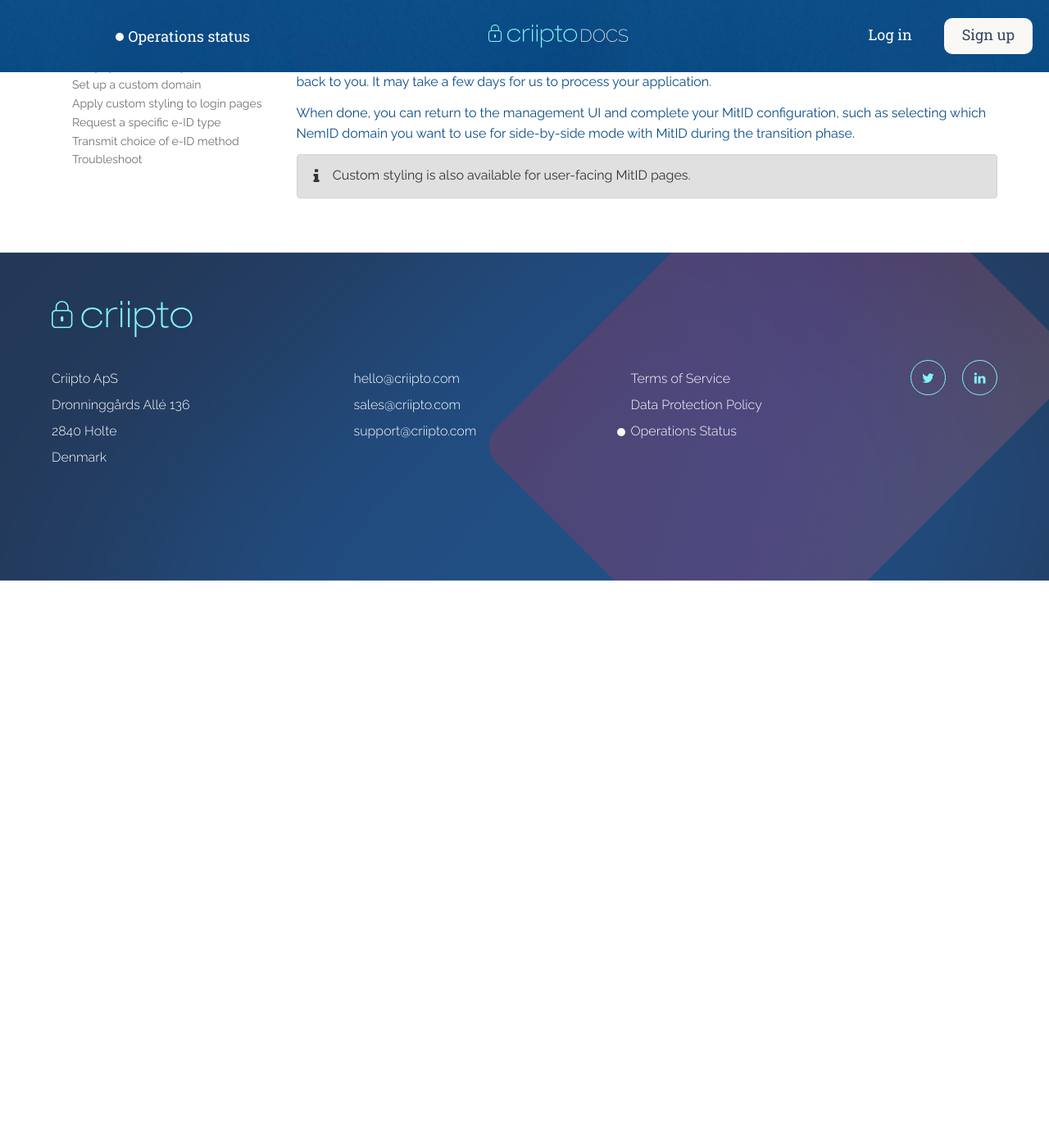
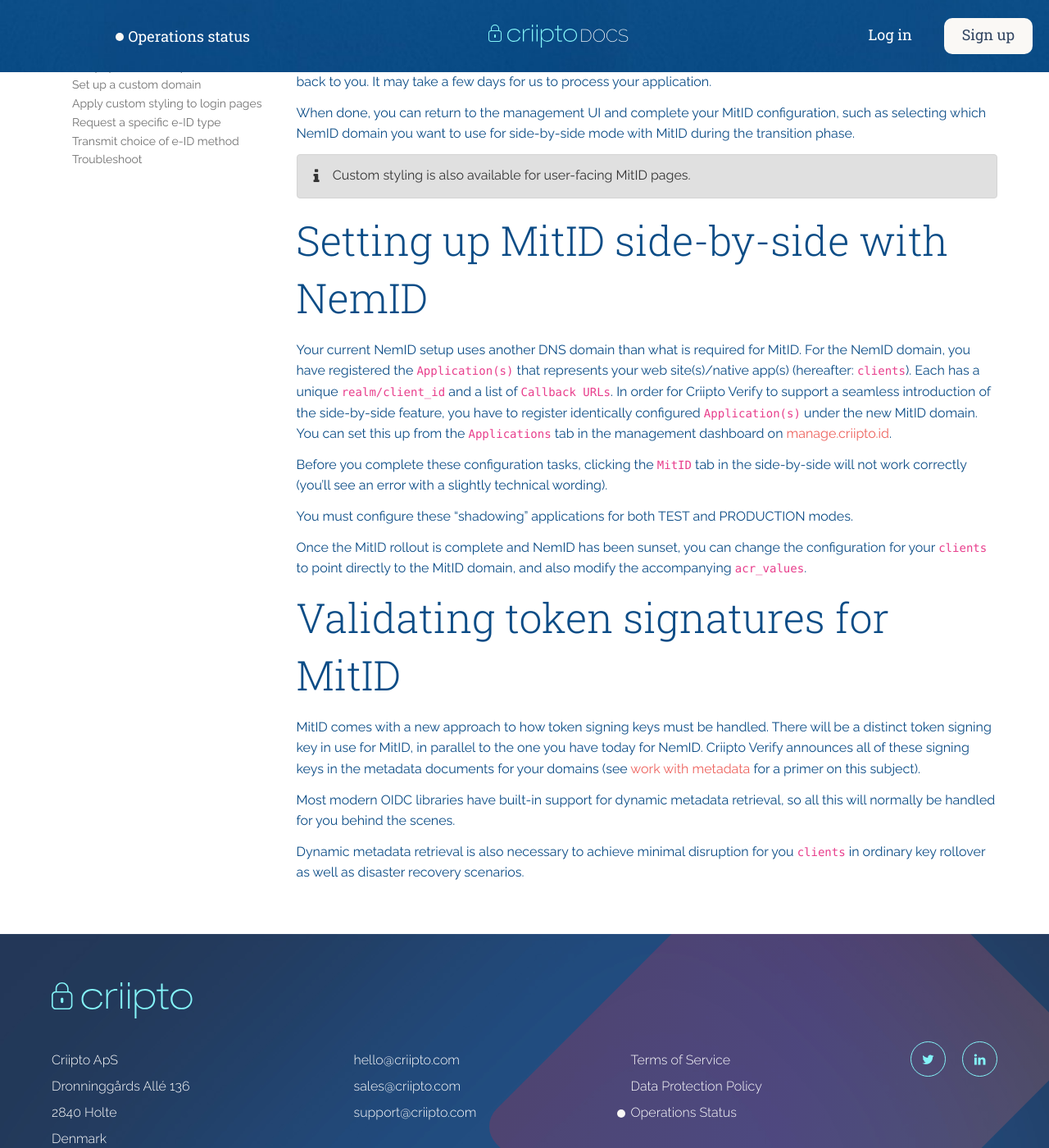
Before and after one commit to criipto/docs-old, a Jekyll site: the page built from eid-specifics/order-dk-mitid.md, in a window 1280 px wide and 1400 px high, scrolled down 884 px. Shown: the whole window at 82% size. Built offline with Jekyll 4.4.1, drawn with Linux system fonts in a browser that asks for light colours; some web fonts are replaced; before the commit the page ends 1592 px from its top, so only the background shows below that.

Commit message:
Added description of how to set up NemID/MitID "shadowing"
applications, and also added a note about the usefulness of dynamic
metadata retrieval.

```diff
--- a/eid-specifics/order-dk-mitid.md
+++ b/eid-specifics/order-dk-mitid.md
@@ -48,3 +48,19 @@
 Custom styling is also available for user-facing MitID pages.
 
 {% endiconnote %}
+
+# Setting up MitID side-by-side with NemID
+Your current NemID setup uses another DNS domain than what is required for MitID. For the NemID domain, you have registered the `Application(s)` that represents your  web site(s)/native app(s) (hereafter: `clients`). Each has a unique `realm/client_id` and a list of `Callback URLs`. In order for Criipto Verify to support a seamless introduction of the side-by-side feature, you have to register identically configured `Application(s)` under the new MitID domain. You can set this up from the `Applications` tab in the management dashboard on [manage.criipto.id](https://manage.criipto.id).
+
+Before you complete these configuration tasks, clicking the `MitID` tab in the side-by-side will not work correctly (you'll see an error with a slightly technical wording).
+
+You must configure these "shadowing" applications for both TEST and PRODUCTION modes.
+
+Once the MitID rollout is complete and NemID has been sunset, you can change the configuration for your `clients` to point directly to the MitID domain, and also modify the accompanying `acr_values`.
+
+# Validating token signatures for MitID
+MitID comes with a new approach to how token signing keys must be handled. There will be a distinct token signing key in use for MitID, in parallel to the one you have today for NemID. Criipto Verify announces all of these signing keys in the metadata documents for your domains (see [work with metadata](/how-to/work-with-metadata) for a primer on this subject).
+
+Most modern OIDC libraries have built-in support for dynamic metadata retrieval, so all this will normally be handled for you behind the scenes.
+
+Dynamic metadata retrieval is also necessary to achieve minimal disruption for you `clients` in ordinary key rollover as well as disaster recovery scenarios.
```
